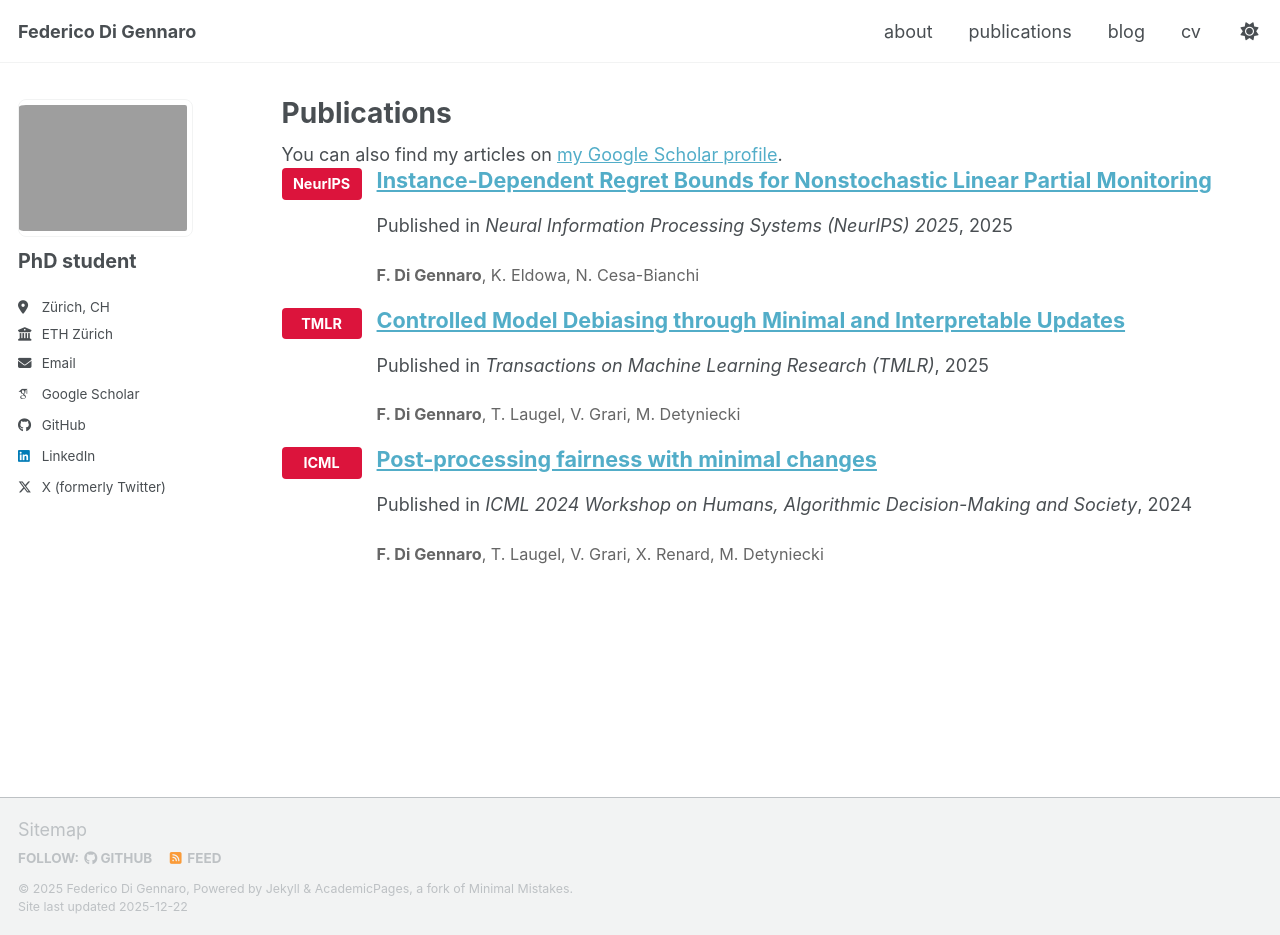
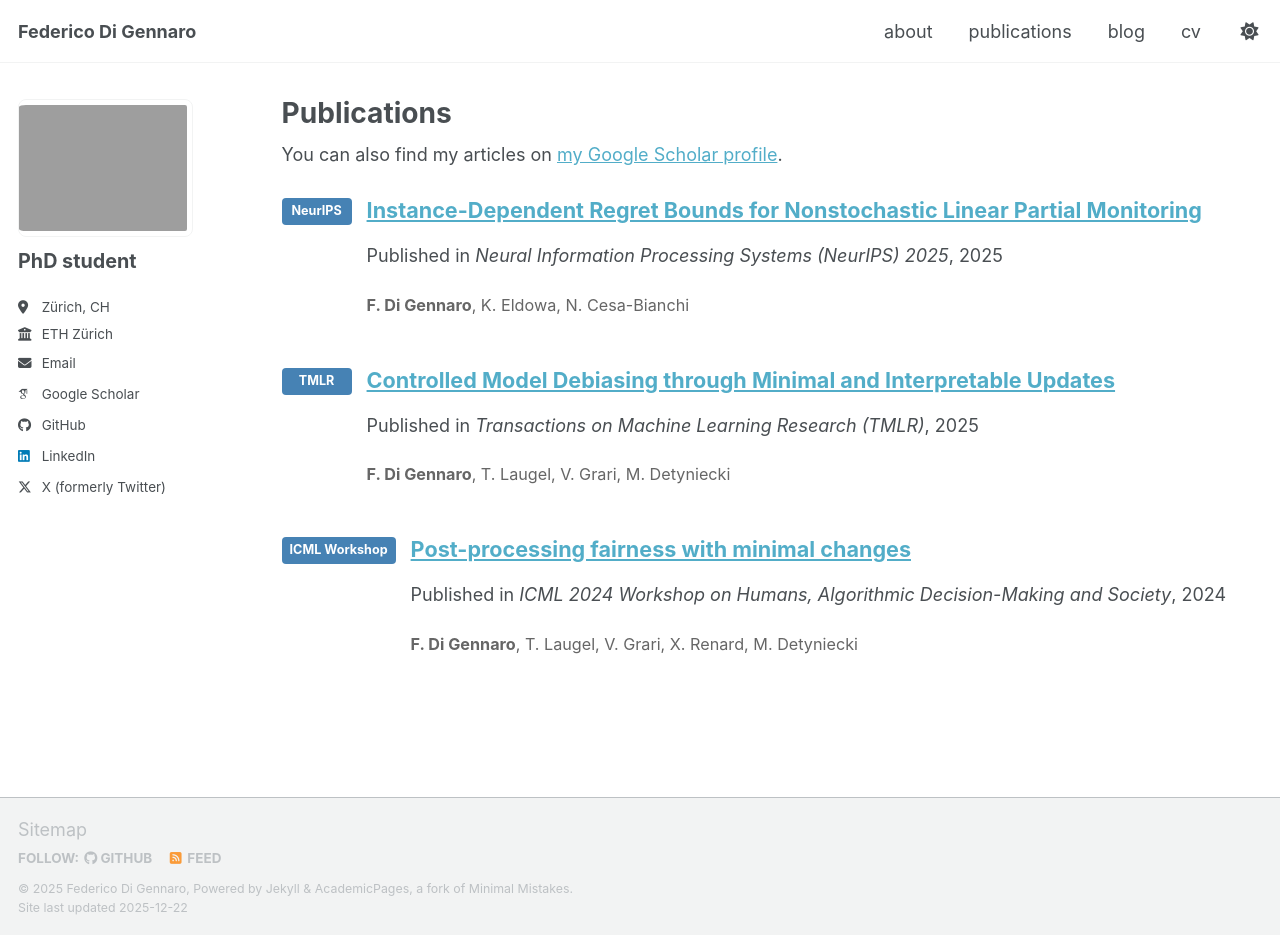
Before and after one commit to FedericoDiGennaro/FedericoDiGennaro.github.io, a Jekyll site: the page built from _pages/publications.html, in a window 1280 px wide and 935 px high. Built offline with Jekyll 4.4.1, drawn with Linux system fonts in a browser that asks for light colours; some web fonts are replaced; a script bundle is joined from its source files by our own code; library files that are not in the unit come from our copies.

Commit message:
Update venue badges: change to blue, make smaller, add ICML Workshop label, increase spacing

```diff
--- a/_includes/archive-single.html
+++ b/_includes/archive-single.html
@@ -27,11 +27,12 @@
     {% endif %}
 
     {% if post.collection == 'publications' %}
-    <div style="display: flex; align-items: flex-start; gap: 15px;">
+    <div style="display: flex; align-items: flex-start; gap: 15px; margin-bottom: 30px;">
       {% if post.venue %}
-      <div style="background: #dc143c; color: white; padding: 5px 10px; border-radius: 4px; font-weight: bold; font-size: 0.8em; min-width: 80px; text-align: center; flex-shrink: 0;">
+      <div style="background: #4682b4; color: white; padding: 4px 8px; border-radius: 4px; font-weight: bold; font-size: 0.7em; min-width: 70px; text-align: center; flex-shrink: 0;">
         {% if post.venue contains "NeurIPS" %}NeurIPS
         {% elsif post.venue contains "TMLR" %}TMLR
+        {% elsif post.venue contains "ICML" and post.venue contains "Workshop" %}ICML Workshop
         {% elsif post.venue contains "ICML" %}ICML
         {% else %}{{ post.venue | truncate: 10, "" }}
         {% endif %}
--- a/_pages/publications.html
+++ b/_pages/publications.html
@@ -6,7 +6,7 @@ author_profile: true
 ---
 
 {% if site.author.googlescholar %}
-  <div class="wordwrap">You can also find my articles on <a href="{{site.author.googlescholar}}">my Google Scholar profile</a>.</div>
+  <div class="wordwrap" style="margin-bottom: 30px;">You can also find my articles on <a href="{{site.author.googlescholar}}">my Google Scholar profile</a>.</div>
 {% endif %}
 
 {% include base_path %}
```
